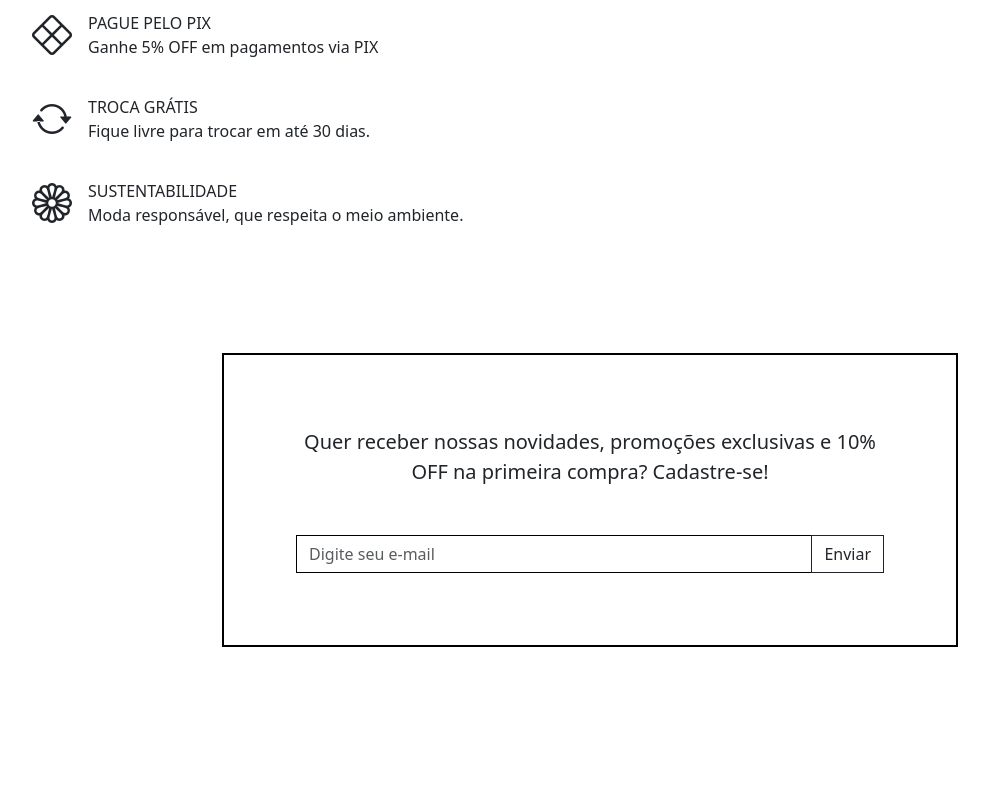
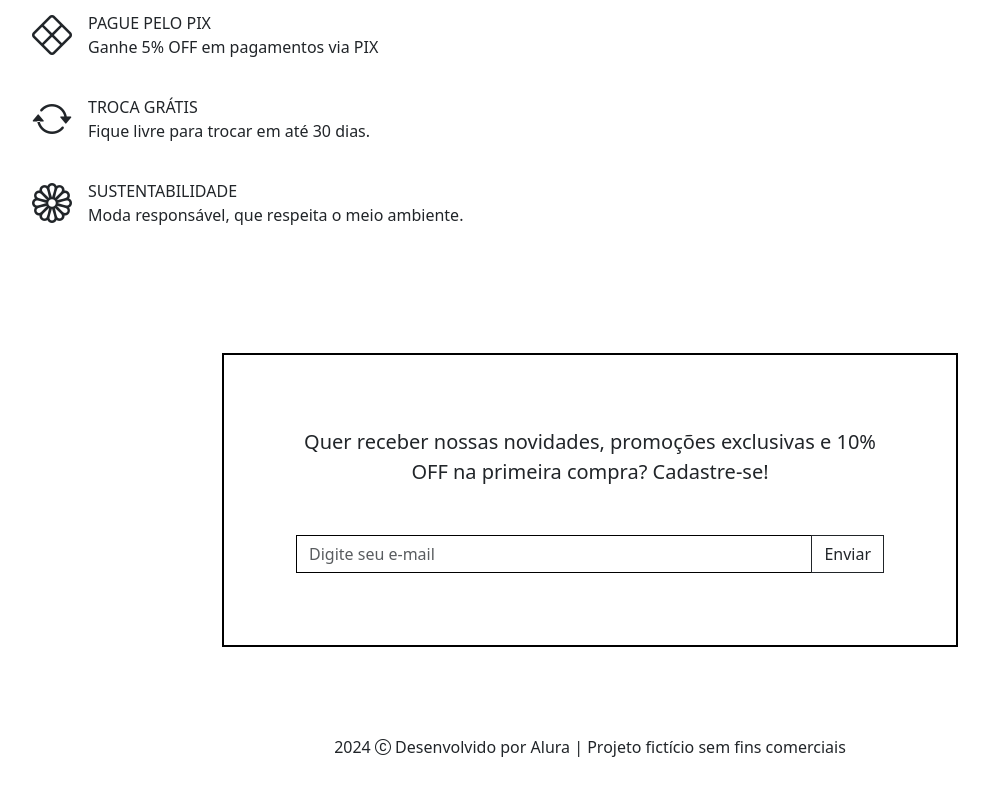
Before and after one commit to bulnes/meteora, a website built with webpack: page src/index.html in a window 1280 px wide. Shown: the part 2328-3119 px from the top of the page, without its empty margins (50-1039 px from the left). Before the commit the page ends 3047 px from the top, so only its background shows below. Built offline with nearby package versions, Linux system fonts and the light colour scheme.

Commit message:
feat: add website's footer

```diff
--- a/src/index.html
+++ b/src/index.html
@@ -574,5 +574,12 @@
         </div>
       </div>
     </section>
+
+    <footer>
+      <p class="text-center py-3">
+        2024 <i class="bi bi-c-circle"></i> Desenvolvido por Alura | Projeto
+        fictício sem fins comerciais
+      </p>
+    </footer>
   </body>
 </html>
```
